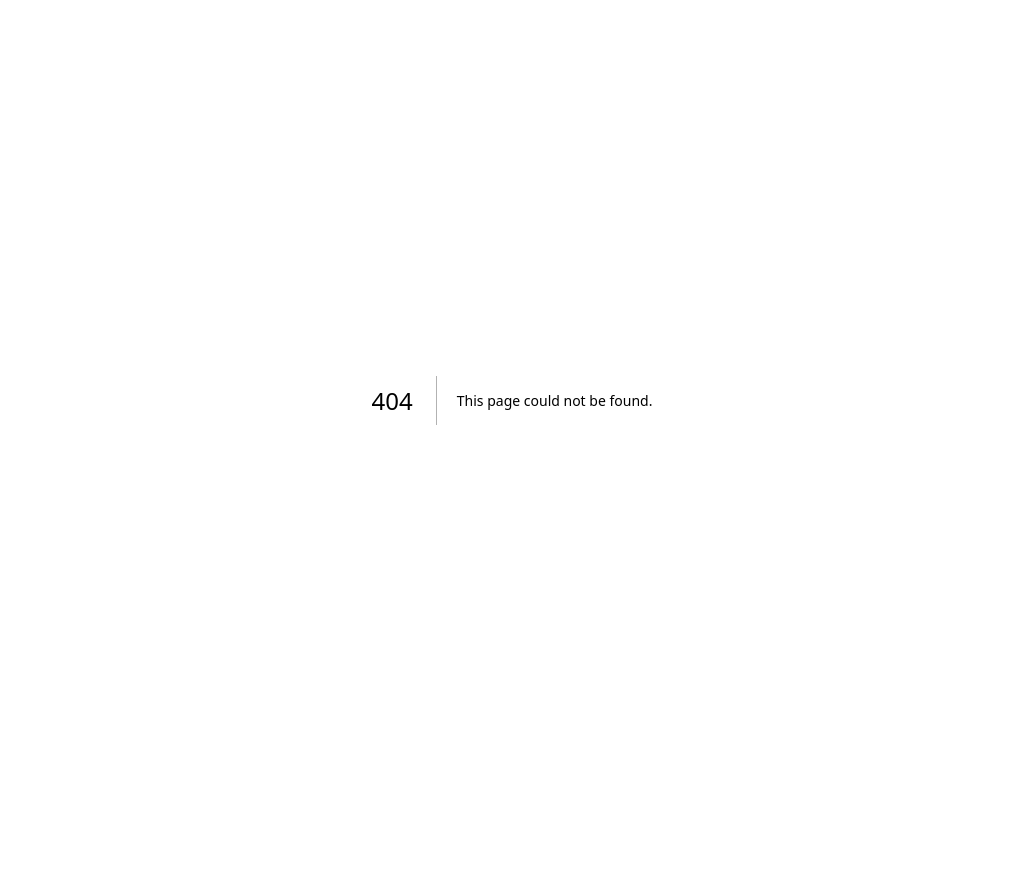
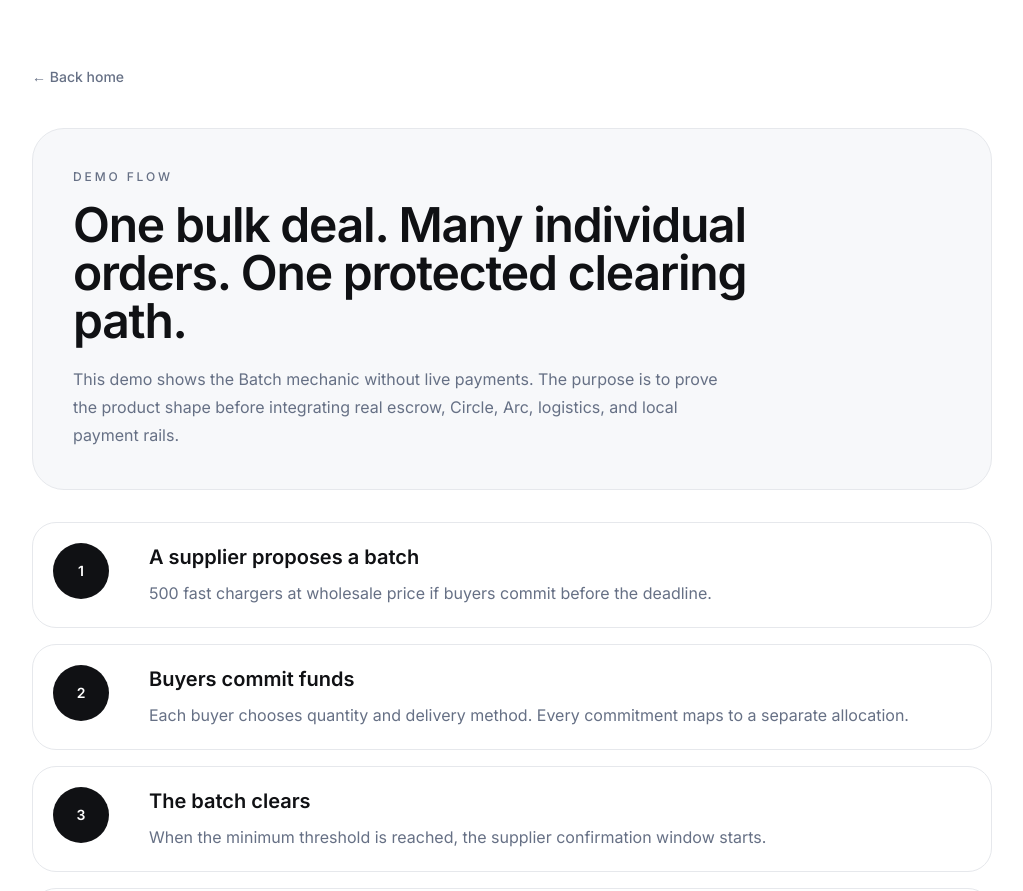
Before and after one commit to imranshiundu/Batch, a Next.js app in the folder apps/web/: page /demo in a window 1280 px wide. Before the commit this address had no page. Shown: the top 891 px of the page, without its empty margins (128-1151 px from the left). Before the commit the page ends 800 px from the top, so only its background shows below. Built offline with nearby package versions, Linux system fonts and the light colour scheme.

Commit message:
feat(web): add demo flow page

```diff
--- /dev/null
+++ b/apps/web/src/app/demo/page.tsx
@@ -0,0 +1,37 @@
+import Link from "next/link";
+
+const steps = [
+  ["A supplier proposes a batch", "500 fast chargers at wholesale price if buyers commit before the deadline."],
+  ["Buyers commit funds", "Each buyer chooses quantity and delivery method. Every commitment maps to a separate allocation."],
+  ["The batch clears", "When the minimum threshold is reached, the supplier confirmation window starts."],
+  ["Milestones protect the deal", "Supplier proof unlocks staged payouts. No full blind upfront release."],
+  ["Goods are allocated", "The bulk order is split into individual buyer records, deliveries, and pickup codes."],
+  ["The deal settles", "Final payout happens after delivery confirmation or dispute window closure."],
+];
+
+export default function DemoPage() {
+  return (
+    <main className="min-h-screen bg-white text-ink">
+      <div className="mx-auto max-w-5xl px-5 py-10 md:px-8 md:py-16">
+        <Link href="/" className="text-sm font-medium text-muted">← Back home</Link>
+        <section className="mt-10 rounded-[2rem] border border-line bg-surface p-6 md:p-10">
+          <p className="text-xs font-medium uppercase tracking-[0.24em] text-muted">Demo flow</p>
+          <h1 className="mt-4 max-w-3xl text-5xl font-semibold tracking-tight">One bulk deal. Many individual orders. One protected clearing path.</h1>
+          <p className="mt-5 max-w-2xl text-muted leading-7">This demo shows the Batch mechanic without live payments. The purpose is to prove the product shape before integrating real escrow, Circle, Arc, logistics, and local payment rails.</p>
+        </section>
+
+        <section className="mt-8 grid gap-4">
+          {steps.map(([title, body], index) => (
+            <div key={title} className="grid gap-4 rounded-3xl border border-line bg-white p-5 md:grid-cols-[80px_1fr]">
+              <div className="grid h-14 w-14 place-items-center rounded-full bg-ink text-sm font-semibold text-white">{index + 1}</div>
+              <div>
+                <h2 className="text-xl font-semibold">{title}</h2>
+                <p className="mt-2 text-muted leading-7">{body}</p>
+              </div>
+            </div>
+          ))}
+        </section>
+      </div>
+    </main>
+  );
+}
```
